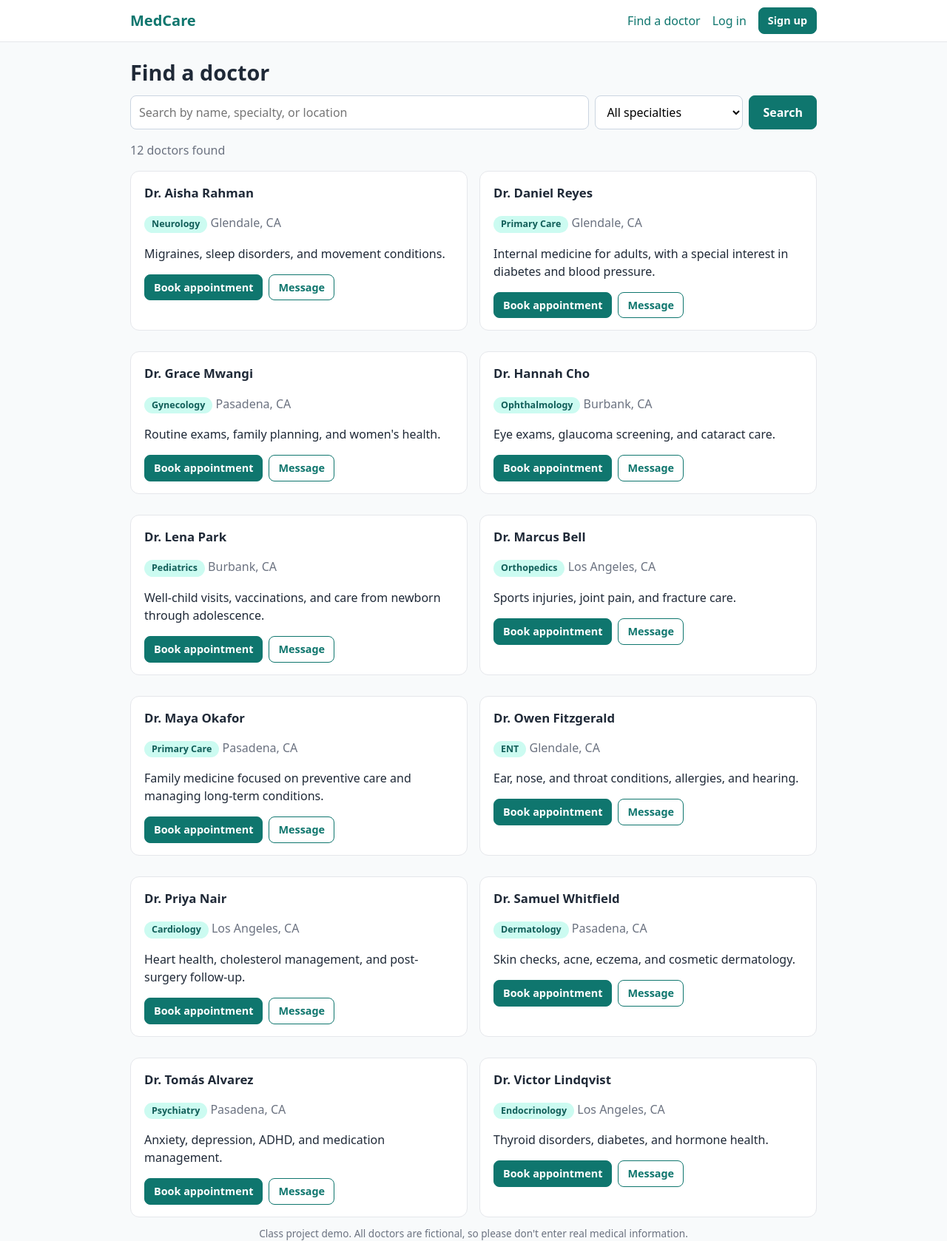
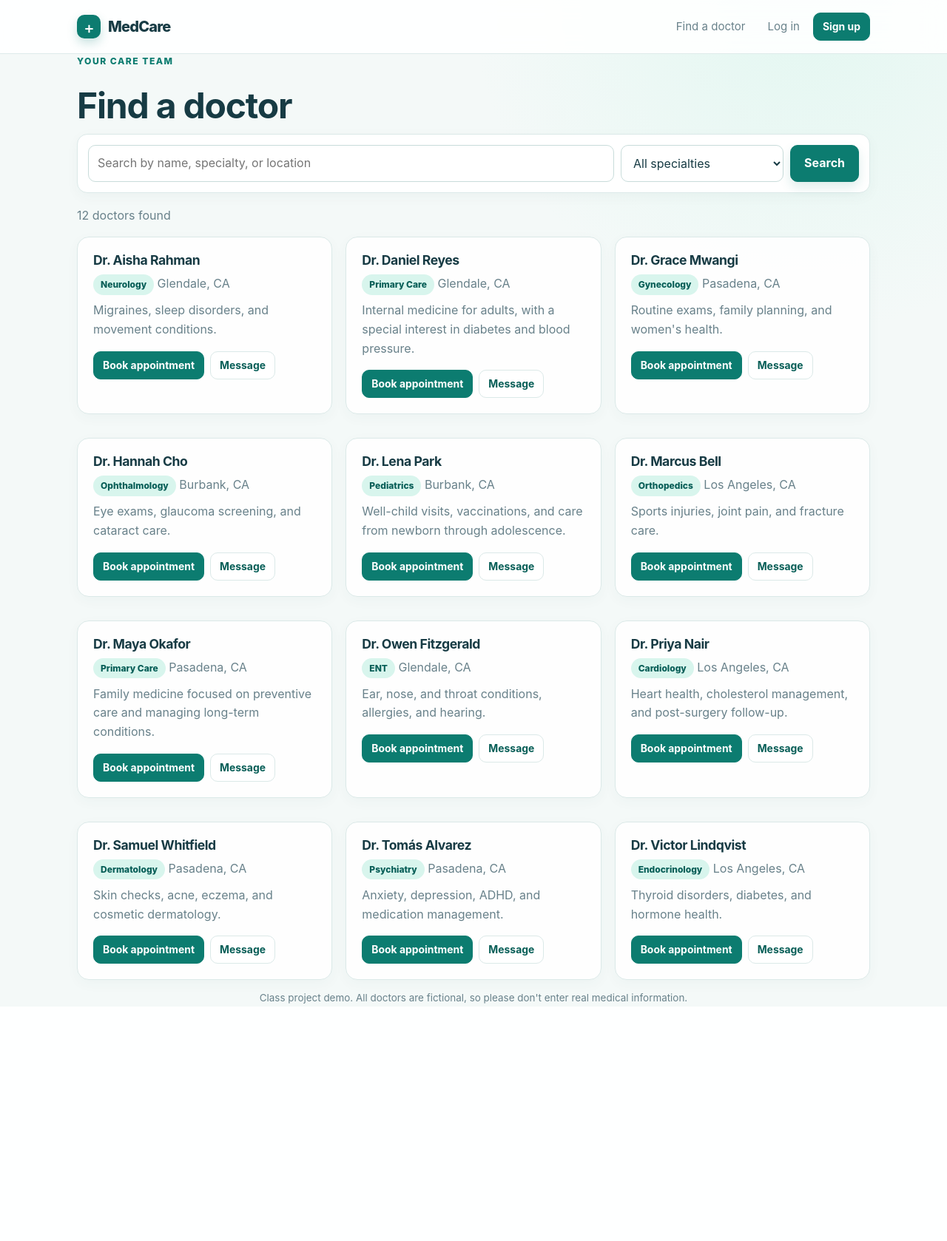
Before and after one commit to KennHuynh/medcareonline, a FastAPI app: page /doctors in a window 1280 px wide. Shown: the whole page at 74% size. After the commit the page ends 1357 px from the top, so only its background shows below. Run offline with FastAPI, Linux system fonts and the light colour scheme.

Commit message:
Polish MedCare interface

```diff
--- a/app/static/style.css
+++ b/app/static/style.css
@@ -1,85 +1,63 @@
 :root {
-  --brand: #0f766e;
-  --brand-dark: #115e59;
-  --ink: #1f2937;
-  --muted: #6b7280;
-  --line: #e5e7eb;
-  --bg: #f8fafb;
-  --danger: #b91c1c;
+  --brand: #0c7c70; --brand-dark: #075e57; --brand-soft: #e6f7f3;
+  --ink: #173b44; --muted: #68818a; --line: #dbe9e8; --bg: #f4f9f8;
+  --danger: #b42318; --shadow: 0 18px 45px rgba(32, 92, 90, .10);
 }
 * { box-sizing: border-box; }
-body { margin: 0; font-family: system-ui, -apple-system, "Segoe UI", Roboto, sans-serif; color: var(--ink); background: var(--bg); line-height: 1.5; }
-.wrap { max-width: 960px; margin: 0 auto; padding: 0 16px; }
+html { scroll-behavior: smooth; }
+body { margin: 0; font-family: Inter, ui-sans-serif, system-ui, -apple-system, "Segoe UI", sans-serif; color: var(--ink); background: radial-gradient(circle at 85% 0%, #e3f7f1 0, transparent 28rem), var(--bg); line-height: 1.6; }
+.wrap { max-width: 1120px; margin: 0 auto; padding: 0 24px; }
 a { color: var(--brand); }
-h1 { font-size: 1.8rem; margin: 1.2rem 0 0.6rem; }
-h2 { font-size: 1.2rem; margin: 1.6rem 0 0.6rem; }
-h3 { margin: 0 0 0.25rem; font-size: 1.05rem; }
-
-.topbar { background: #fff; border-bottom: 1px solid var(--line); }
-.bar { display: flex; align-items: center; justify-content: space-between; min-height: 56px; gap: 12px; flex-wrap: wrap; }
-.brand { font-weight: 700; font-size: 1.25rem; color: var(--brand); text-decoration: none; }
-nav { display: flex; align-items: center; gap: 16px; flex-wrap: wrap; }
-nav a { text-decoration: none; }
+h1, h2, h3 { letter-spacing: -.025em; line-height: 1.15; }
+h1 { font-size: clamp(2rem, 4vw, 3rem); margin: 1.4rem 0 .7rem; }
+h2 { font-size: 1.35rem; margin: 2.2rem 0 .8rem; }
+h3 { margin: 0 0 .4rem; font-size: 1.1rem; }
+.topbar { background: rgba(255,255,255,.88); border-bottom: 1px solid rgba(219,233,232,.9); backdrop-filter: blur(14px); position: sticky; top: 0; z-index: 5; }
+.bar { display: flex; align-items: center; justify-content: space-between; min-height: 72px; gap: 20px; flex-wrap: wrap; }
+.brand { display: inline-flex; align-items: center; gap: 10px; font-weight: 800; font-size: 1.25rem; color: var(--ink); text-decoration: none; letter-spacing: -.04em; }
+.brand::before { content: "+"; display: grid; place-items: center; width: 32px; height: 32px; border-radius: 10px; color: #fff; background: var(--brand); font-size: 1.35rem; font-weight: 500; box-shadow: 0 6px 14px rgba(12,124,112,.22); }
+nav { display: flex; align-items: center; gap: 6px; flex-wrap: wrap; }
+nav a, .linklike { padding: 9px 12px; border-radius: 9px; color: var(--muted); text-decoration: none; font-size: .94rem; }
+nav a:hover, .linklike:hover { background: var(--brand-soft); color: var(--brand-dark); text-decoration: none; }
 .inline { display: inline; margin: 0; }
-.linklike { background: none; border: 0; padding: 0; font: inherit; color: var(--muted); cursor: pointer; }
-.linklike:hover { text-decoration: underline; }
-
-.btn { display: inline-block; background: var(--brand); color: #fff; border: 1px solid var(--brand); padding: 10px 18px; border-radius: 8px; font: inherit; font-weight: 600; text-decoration: none; cursor: pointer; }
-.btn:hover { background: var(--brand-dark); }
-.btn.small { padding: 6px 12px; font-size: 0.9rem; }
-.btn.ghost { background: #fff; color: var(--brand); }
-.btn.ghost:hover { background: #f0fdfa; }
-.btn.danger { background: #fff; color: var(--danger); border-color: var(--danger); }
-.btn.danger:hover { background: #fef2f2; }
-
-.hero { padding: 48px 0 24px; text-align: center; }
-.hero h1 { font-size: 2.4rem; }
-.lead { font-size: 1.15rem; color: var(--muted); max-width: 640px; margin: 0 auto 24px; }
-.hero .btn { margin: 4px; }
-
-.grid { display: grid; gap: 16px; }
-.grid.two { grid-template-columns: repeat(auto-fit, minmax(300px, 1fr)); }
-.grid.three { grid-template-columns: repeat(auto-fit, minmax(240px, 1fr)); margin: 24px 0; }
-
-.card { display: block; background: #fff; border: 1px solid var(--line); border-radius: 12px; padding: 16px 18px; margin-bottom: 12px; color: inherit; text-decoration: none; }
-a.card:hover { border-color: var(--brand); }
-.row { display: flex; justify-content: space-between; align-items: flex-start; gap: 12px; flex-wrap: wrap; }
-.actions { display: flex; gap: 8px; flex-wrap: wrap; align-items: center; margin-top: 10px; }
-.actions form { margin: 0; }
-.inline-form { display: flex; gap: 6px; align-items: center; }
-.when { font-weight: 600; color: var(--brand-dark); margin: 0 0 4px; }
-
-.badge { display: inline-block; font-size: 0.78rem; font-weight: 600; padding: 2px 10px; border-radius: 999px; background: #ccfbf1; color: var(--brand-dark); }
-.badge.cancelled { background: #fee2e2; color: var(--danger); }
-.badge.done { background: #e5e7eb; color: #374151; }
-
-.form { display: grid; gap: 12px; max-width: 520px; }
-.form label { display: grid; gap: 4px; font-weight: 600; font-size: 0.95rem; }
-input, select, textarea { font: inherit; padding: 9px 11px; border: 1px solid #cbd5e1; border-radius: 8px; background: #fff; width: 100%; }
-.inline-form input { width: auto; }
-input:focus, select:focus, textarea:focus, .btn:focus-visible { outline: 2px solid var(--brand); outline-offset: 1px; }
-.form .btn { justify-self: start; }
-.narrow { max-width: 520px; margin: 0 auto; }
-
-.filters { display: grid; grid-template-columns: 1fr 200px auto; gap: 8px; margin-bottom: 12px; }
-@media (max-width: 640px) { .filters { grid-template-columns: 1fr; } }
-
-.flash { padding: 10px 14px; border-radius: 8px; margin: 16px 0; background: #ecfdf5; border: 1px solid #a7f3d0; }
-.flash.error { background: #fef2f2; border-color: #fecaca; color: #7f1d1d; }
-.flash ul { margin: 0; padding-left: 18px; }
-
-details { margin-top: 10px; }
-summary { cursor: pointer; color: var(--brand); font-weight: 600; }
-details .form { max-width: none; margin-top: 8px; }
-
-.thread { display: grid; gap: 10px; margin: 16px 0; }
-.bubble { max-width: 80%; padding: 10px 14px; border-radius: 12px; background: #fff; border: 1px solid var(--line); }
-.bubble p { margin: 0 0 4px; white-space: pre-wrap; }
-.bubble.patient { justify-self: end; background: #ccfbf1; border-color: #99f6e4; }
-.bubble.system { background: #f3f4f6; font-style: italic; }
-.preview { margin: 4px 0 0; }
-
-.empty { color: var(--muted); padding: 12px 0; }
-.muted { color: var(--muted); }
-.small-text { font-size: 0.85rem; }
-footer { padding: 32px 16px; text-align: center; }
+.linklike { background: none; border: 0; font: inherit; cursor: pointer; }
+.btn { display: inline-flex; align-items: center; justify-content: center; gap: 7px; background: var(--brand); color: #fff; border: 1px solid var(--brand); padding: 11px 18px; border-radius: 10px; font: inherit; font-weight: 700; text-decoration: none; cursor: pointer; box-shadow: 0 7px 15px rgba(12,124,112,.14); transition: transform .15s ease, box-shadow .15s ease, background .15s ease; }
+.btn:hover { background: var(--brand-dark); color: #fff; transform: translateY(-1px); box-shadow: 0 10px 18px rgba(12,124,112,.2); }
+.btn.small { padding: 7px 12px; font-size: .87rem; box-shadow: none; }
+.btn.ghost { background: #fff; color: var(--brand-dark); border-color: var(--line); }
+.btn.ghost:hover { background: var(--brand-soft); border-color: #b9ddd7; }
+.btn.danger { background: #fff; color: var(--danger); border-color: #f0b9b4; }
+.btn.danger:hover { background: #fff4f2; }
+main.wrap { min-height: calc(100vh - 145px); }
+.hero { position: relative; overflow: hidden; padding: clamp(56px, 9vw, 100px) 0 62px; max-width: 830px; }
+.hero::after { content: ""; position: absolute; width: 190px; height: 190px; border: 24px solid rgba(132, 211, 198, .22); border-radius: 50%; right: 1rem; top: 3rem; pointer-events: none; }
+.hero h1, .hero .lead, .hero p { position: relative; z-index: 1; }
+.hero h1 { max-width: 680px; font-size: clamp(2.7rem, 6vw, 5rem); margin: 0 0 18px; }
+.lead { font-size: clamp(1rem, 2vw, 1.2rem); color: var(--muted); max-width: 650px; margin: 0 0 28px; }
+.hero .btn { margin: 4px 6px 4px 0; }
+.eyebrow { margin: 0 0 14px; color: var(--brand); font-size: .76rem; font-weight: 800; letter-spacing: .12em; text-transform: uppercase; }
+.grid { display: grid; gap: 18px; }
+.grid.two { grid-template-columns: repeat(auto-fit, minmax(290px, 1fr)); }
+.grid.three { grid-template-columns: repeat(auto-fit, minmax(230px, 1fr)); margin: 10px 0 42px; }
+.card { display: block; background: rgba(255,255,255,.9); border: 1px solid var(--line); border-radius: 16px; padding: 21px; margin-bottom: 14px; color: inherit; text-decoration: none; box-shadow: 0 5px 18px rgba(29,87,85,.035); }
+.card p { color: var(--muted); margin: .55rem 0 0; }
+a.card:hover { border-color: #91cec4; transform: translateY(-2px); box-shadow: var(--shadow); }
+.grid.three .card { border-top: 3px solid #a9ddd4; }
+.grid.three .card::before { display: block; width: 38px; height: 38px; margin-bottom: 17px; border-radius: 12px; background: var(--brand-soft); color: var(--brand); text-align: center; line-height: 38px; font-size: 1.1rem; font-weight: 800; }
+.grid.three .card:nth-child(1)::before { content: "✓"; }.grid.three .card:nth-child(2)::before { content: "✦"; }.grid.three .card:nth-child(3)::before { content: "⌕"; }
+.row { display: flex; justify-content: space-between; align-items: flex-start; gap: 16px; flex-wrap: wrap; }
+.actions { display: flex; gap: 8px; flex-wrap: wrap; align-items: center; margin-top: 16px; }.actions form { margin: 0; }
+.inline-form { display: flex; gap: 6px; align-items: center; }.when { font-weight: 750; color: var(--brand-dark); margin: .3rem 0; }
+.badge { display: inline-block; font-size: .75rem; font-weight: 800; padding: 4px 10px; border-radius: 999px; background: #d8f5ed; color: var(--brand-dark); }
+.badge.cancelled { background: #fde4e1; color: var(--danger); }.badge.done { background: #edf1f2; color: #49616a; }
+.form { display: grid; gap: 14px; max-width: 560px; background: #fff; border: 1px solid var(--line); padding: 24px; border-radius: 16px; box-shadow: var(--shadow); }
+.form label { display: grid; gap: 6px; font-weight: 700; font-size: .92rem; }
+input, select, textarea { font: inherit; padding: 11px 12px; border: 1px solid #c8dcda; border-radius: 10px; background: #fff; color: var(--ink); width: 100%; }.inline-form input { width: auto; }
+input:focus, select:focus, textarea:focus, .btn:focus-visible { outline: 3px solid rgba(12,124,112,.2); border-color: var(--brand); }.form .btn { justify-self: start; }
+.narrow { max-width: 560px; margin: 0 auto; padding: 24px 0 50px; }
+.filters { display: grid; grid-template-columns: 1fr 220px auto; gap: 9px; margin: 0 0 18px; padding: 14px; background: #fff; border: 1px solid var(--line); border-radius: 14px; box-shadow: 0 5px 18px rgba(29,87,85,.04); }
+.flash { padding: 12px 15px; border-radius: 12px; margin: 20px 0; background: #e9faf3; border: 1px solid #b2e5d5; color: #145c50; }.flash.error { background: #fff2f0; border-color: #f2c2bc; color: #7f1d1d; }.flash ul { margin: 0; padding-left: 18px; }
+details { margin-top: 16px; padding-top: 14px; border-top: 1px solid var(--line); } summary { cursor: pointer; color: var(--brand); font-weight: 750; } details .form { max-width: none; margin-top: 12px; padding: 0; border: 0; box-shadow: none; }
+.thread { display: grid; gap: 10px; margin: 22px 0; }.bubble { max-width: 80%; padding: 12px 16px; border-radius: 16px; background: #fff; border: 1px solid var(--line); box-shadow: 0 4px 12px rgba(29,87,85,.04); }.bubble p { margin: 0 0 4px; white-space: pre-wrap; }.bubble.patient { justify-self: end; background: var(--brand-soft); border-color: #b6e2d9; }.bubble.system { background: #f0f4f4; font-style: italic; }
+.preview { margin: 4px 0 0; }.empty { color: var(--muted); padding: 14px 0; }.muted { color: var(--muted); }.small-text { font-size: .84rem; } footer { padding: 36px 16px; text-align: center; }
+@media (max-width: 640px) { .wrap { padding: 0 17px; }.bar { padding-top: 8px; padding-bottom: 8px; } nav { width: 100%; justify-content: space-between; gap: 0; } nav a, .linklike { padding: 7px 5px; font-size: .82rem; }.filters { grid-template-columns: 1fr; }.inline-form { width: 100%; }.inline-form input { flex: 1; } }
--- a/app/templates/appointments.html
+++ b/app/templates/appointments.html
@@ -44,6 +44,7 @@
 {% endmacro %}
 
 {% block content %}
+<p class="eyebrow">Stay on top of your care</p>
 <div class="row">
   <h1>Your appointments</h1>
   <a class="btn" href="/appointments/new">Book appointment</a>
--- a/app/templates/doctors.html
+++ b/app/templates/doctors.html
@@ -1,6 +1,7 @@
 {% extends "base.html" %}
 {% block title %}Find a doctor · MedCare{% endblock %}
 {% block content %}
+<p class="eyebrow">Your care team</p>
 <h1>Find a doctor</h1>
 <form method="get" action="/doctors" class="filters">
   <input type="search" name="q" value="{{ q }}" placeholder="Search by name, specialty, or location" aria-label="Search doctors">
--- a/app/templates/index.html
+++ b/app/templates/index.html
@@ -2,6 +2,7 @@
 {% block title %}MedCare · Manage your health in one place{% endblock %}
 {% block content %}
 <section class="hero">
+  <p class="eyebrow">Care that fits your life</p>
   <h1>All your doctors. One place.</h1>
   <p class="lead">Book and manage appointments, message your doctors, keep visit notes, and find the right doctor without the runaround.</p>
   <p>
--- a/app/templates/messages.html
+++ b/app/templates/messages.html
@@ -1,6 +1,7 @@
 {% extends "base.html" %}
 {% block title %}Messages · MedCare{% endblock %}
 {% block content %}
+<p class="eyebrow">Direct connection to your care team</p>
 <h1>Messages</h1>
 
 <h2>Conversations</h2>
```
